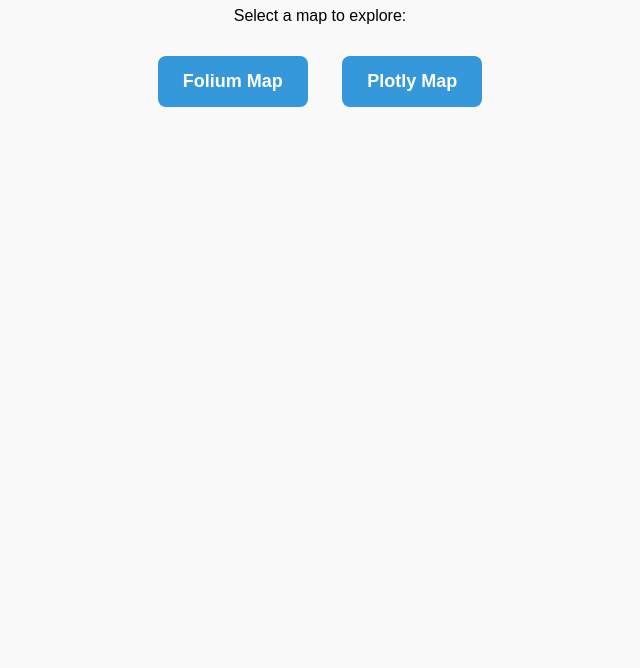
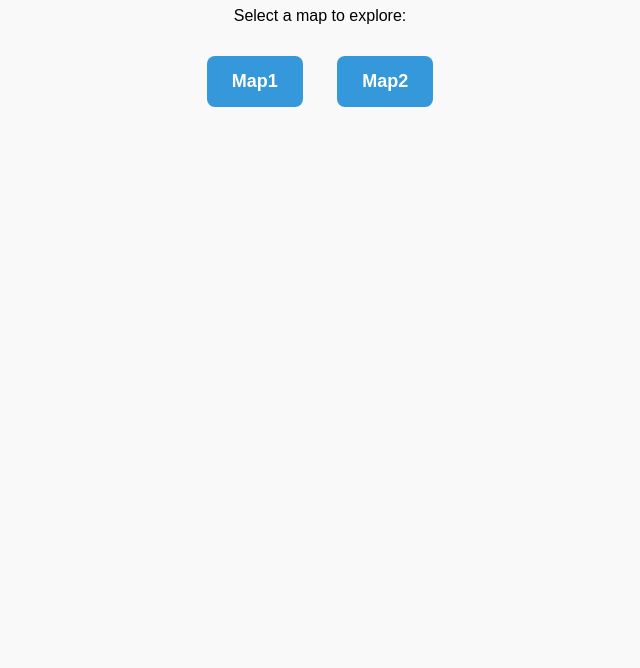
Before and after one commit to gototophao/Pollen_Staion_Map_Review, a plain HTML site: page index.html in a window 1280 px wide. Shown: the part 132-800 px from the top of the page, without its empty margins (320-960 px from the left). Drawn offline with Linux system fonts and the light colour scheme.

Commit message:
Update index.html

```diff
--- a/index.html
+++ b/index.html
@@ -34,7 +34,7 @@
   <h1>🌍 Pollen Monitoring Maps</h1>
   <p>Select a map to explore:</p>
 
-  <a class="button" href="pollen_stations_map_folium.html">Folium Map</a>
-  <a class="button" href="pollen_stations_map_plotly.html">Plotly Map</a>
+  <a class="button" href="pollen_stations_map.html">Map1</a>
+  <a class="button" href="pollen_stations_map2.html">Map2</a>
 </body>
 </html>
```
